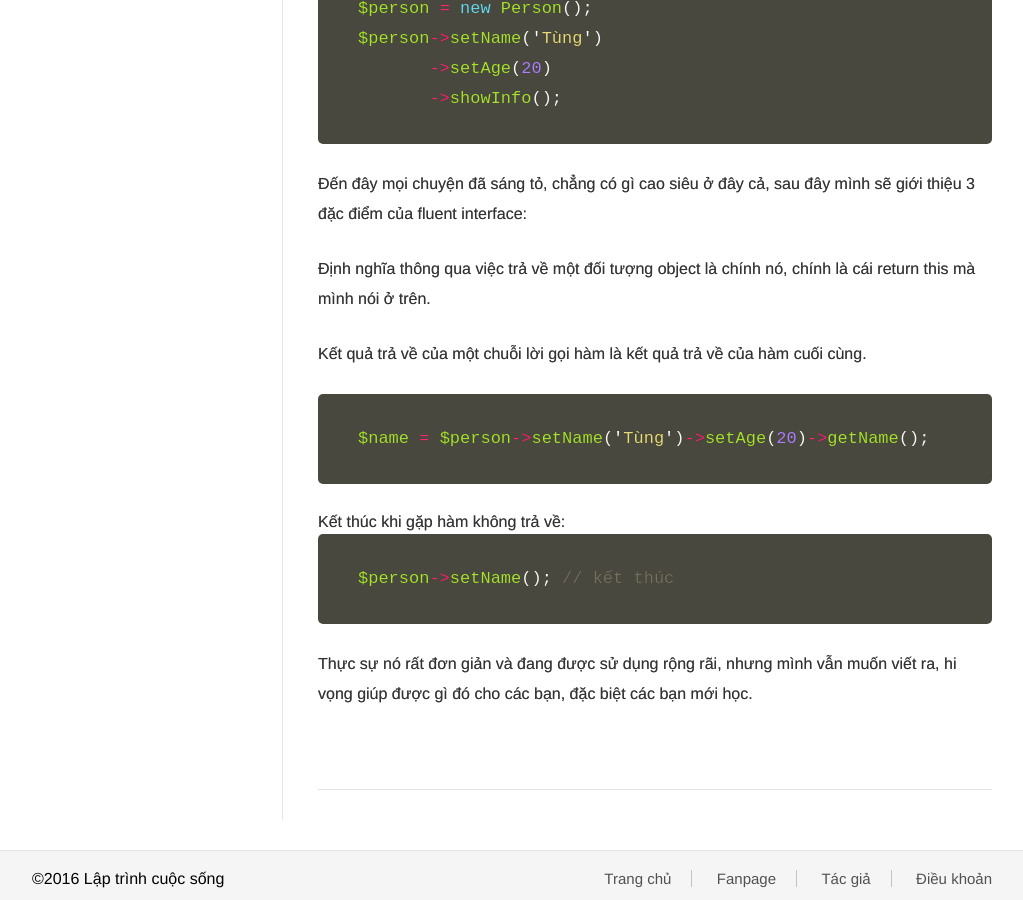
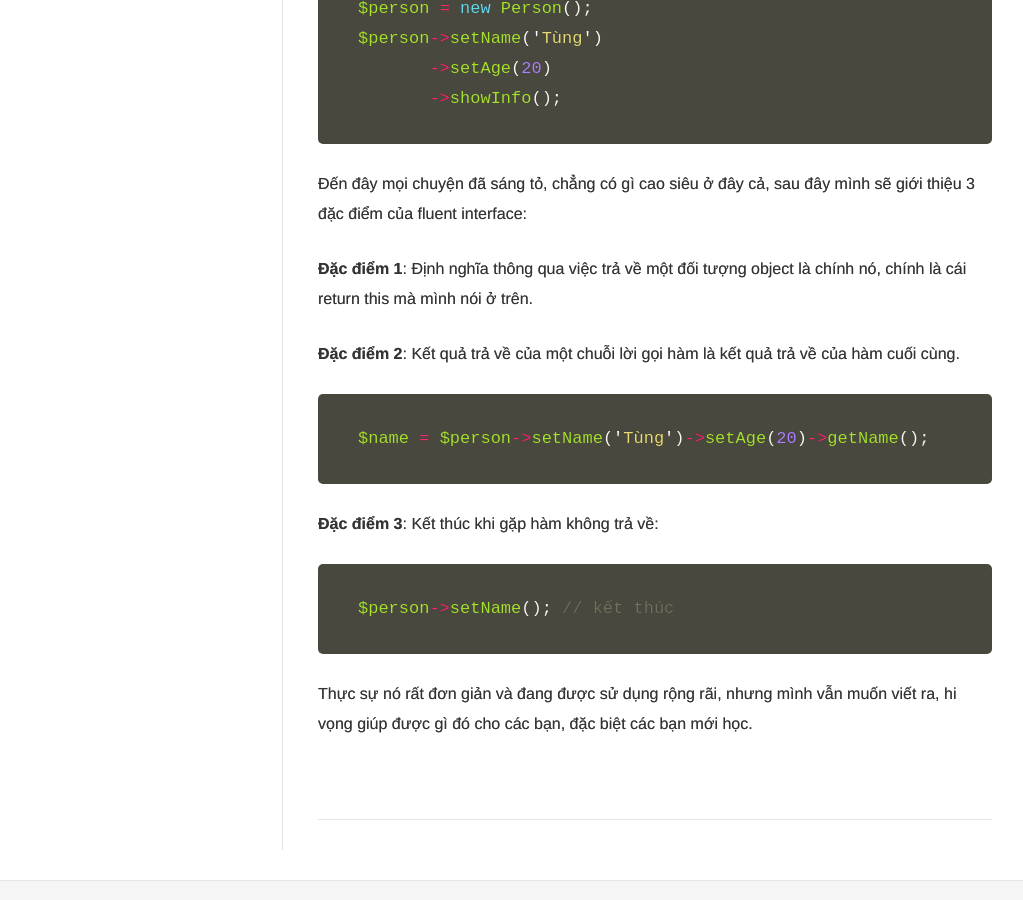
Before and after one commit to nguyentest/laptrinhcuocsong, a Jekyll site: the page built from _posts/2017-02-20-gioi-thieu-fluent-interface-cach-de-viet-code-de-doc.md, in a window 1280 px wide and 900 px high, scrolled down 1706 px. Shown: the whole window, without its empty margins (128-1151 px from the left). Built offline with Jekyll 4.4.1, drawn with Linux system fonts in a browser that asks for light colours.

Commit message:
Update 2017-02-20-gioi-thieu-fluent-interface-cach-de-viet-code-de-doc.md

````diff
--- a/_posts/2017-02-20-gioi-thieu-fluent-interface-cach-de-viet-code-de-doc.md
+++ b/_posts/2017-02-20-gioi-thieu-fluent-interface-cach-de-viet-code-de-doc.md
@@ -55,15 +55,15 @@ $person->setName('Tùng')
 
 Đến đây mọi chuyện đã sáng tỏ, chẳng có gì cao siêu ở đây cả, sau đây mình sẽ giới thiệu 3 đặc điểm của fluent interface:
 
-- Định nghĩa thông qua việc trả về một đối tượng object là chính nó, chính là cái return this mà mình nói ở trên.
+**Đặc điểm 1**: Định nghĩa thông qua việc trả về một đối tượng object là chính nó, chính là cái return this mà mình nói ở trên.
 
-- Kết quả trả về của một chuỗi lời gọi hàm là kết quả trả về của hàm cuối cùng.
+**Đặc điểm 2**: Kết quả trả về của một chuỗi lời gọi hàm là kết quả trả về của hàm cuối cùng.
 
 ```javascript
 $name = $person->setName('Tùng')->setAge(20)->getName();
 ```
 
-- Kết thúc khi gặp hàm không trả về:
+**Đặc điểm 3**: Kết thúc khi gặp hàm không trả về:
 
 ```javascript
 $person->setName(); // kết thúc
````
